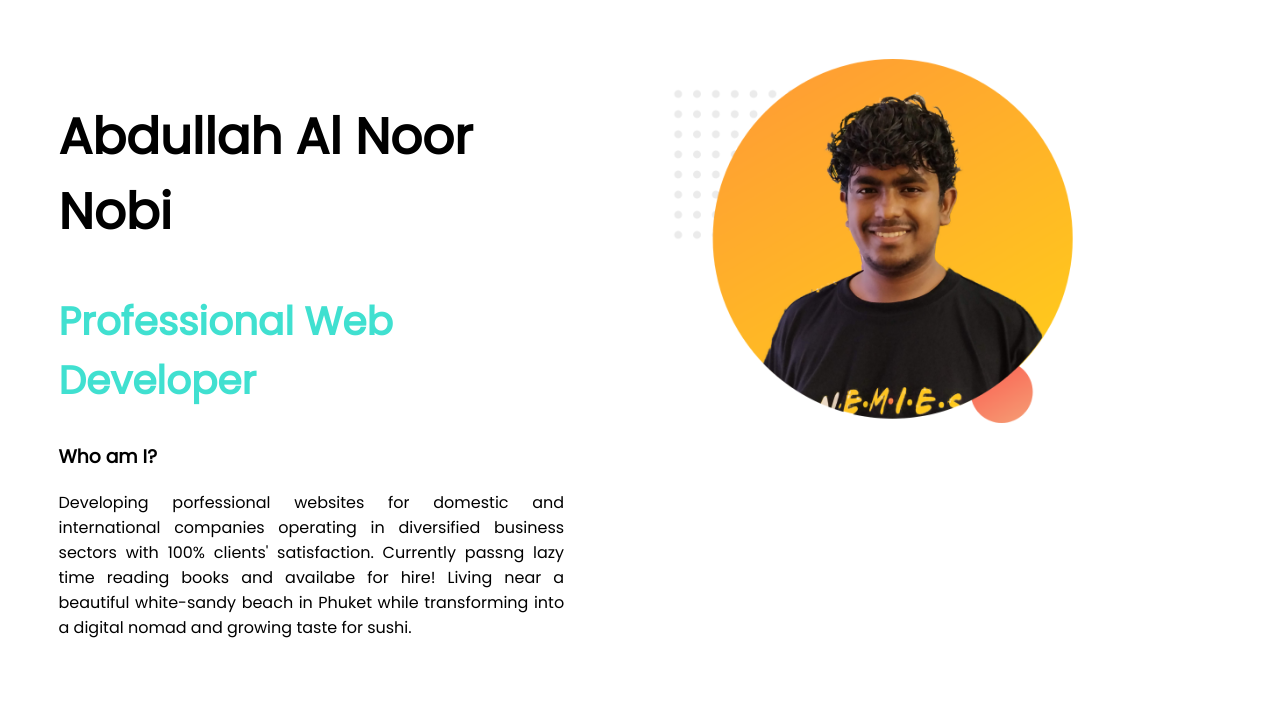
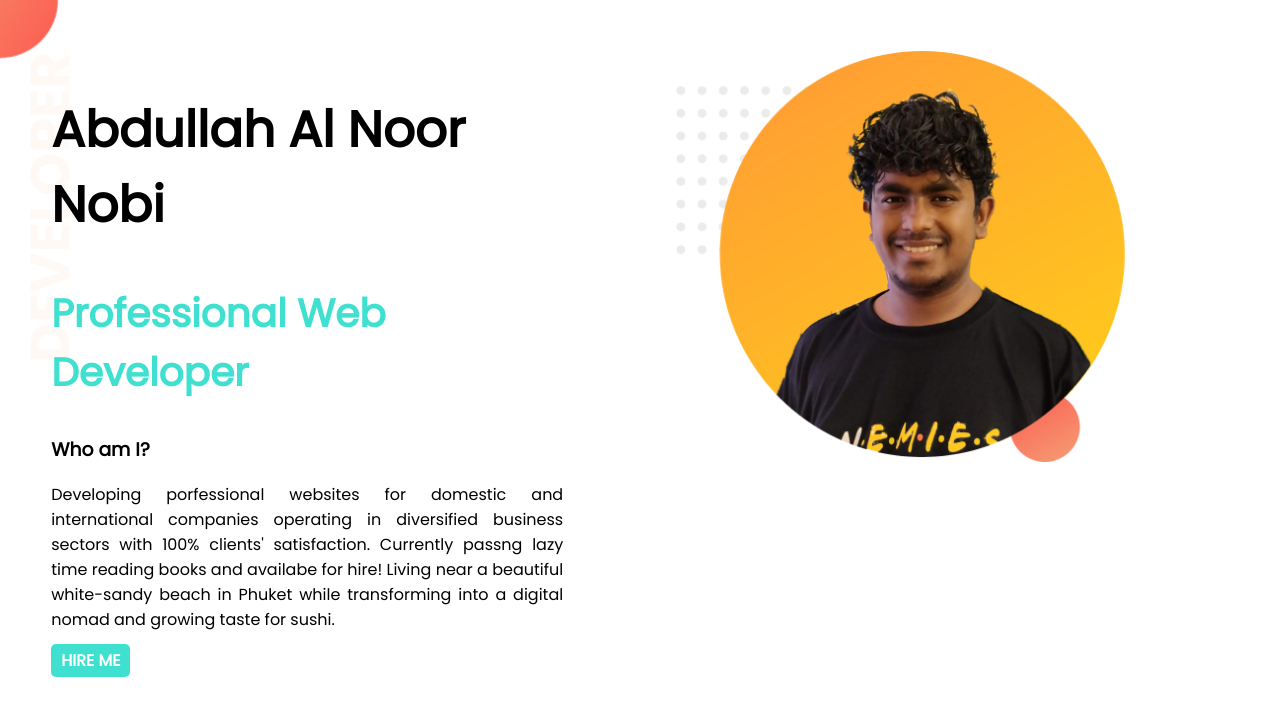
Before and after one commit to abdu77ah1mran/practice-project-1-web-portfolio, a plain HTML site: page index.html in a window 1280 px wide. Shown: the top 716 px of the page. Drawn offline with Linux system fonts and the light colour scheme.

Commit message:
Completed the first section of the portfolio

```diff
--- a/index.html
+++ b/index.html
@@ -10,7 +10,7 @@
     <link rel="stylesheet" href="style.css">
 </head>
 <body>
-    <section>
+    <section class="top-banner">
         <div class="div-width">
             <h1>Abdullah Al Noor Nobi</h1>
             <h2><span class="customfontcolor1">Professional Web Developer</span></h2>
@@ -19,6 +19,7 @@
                 Developing porfessional websites for domestic and international companies operating in diversified business sectors with 100% clients' satisfaction. Currently passng lazy time reading books and availabe for hire!
                 Living near a beautiful white-sandy beach in Phuket while transforming into a digital nomad and growing taste for sushi.
             </p>
+            <a class="link-button" target="_blank" href="https://www.linkedin.com/in/abdu77ah/">HIRE ME</a>
         </div>
         <div class="div-width">
             <img src="images/profile.png" alt="">
--- a/style.css
+++ b/style.css
@@ -1,5 +1,6 @@
 body{
     font-family: 'Poppins', sans-serif;
+    margin: 0%;
 }
 .customfontcolor1{
     color: turquoise;
@@ -17,8 +18,26 @@
 padding: 2%;
 }
 .div-width img{
-    width: 90%;
+    width: 100%;
 }
 p{
     text-align: justify;
 }
+.top-banner{
+    background-image: url("images/top-banner.png");
+    background-repeat: no-repeat;
+}
+section{
+    height: 500px;
+
+}
+
+.link-button{
+    text-decoration: none;
+    background-color: turquoise;
+    padding: 5px 10px;
+    border-radius: 5px;
+    font-weight: 700;
+    color: white;
+
+}
```
